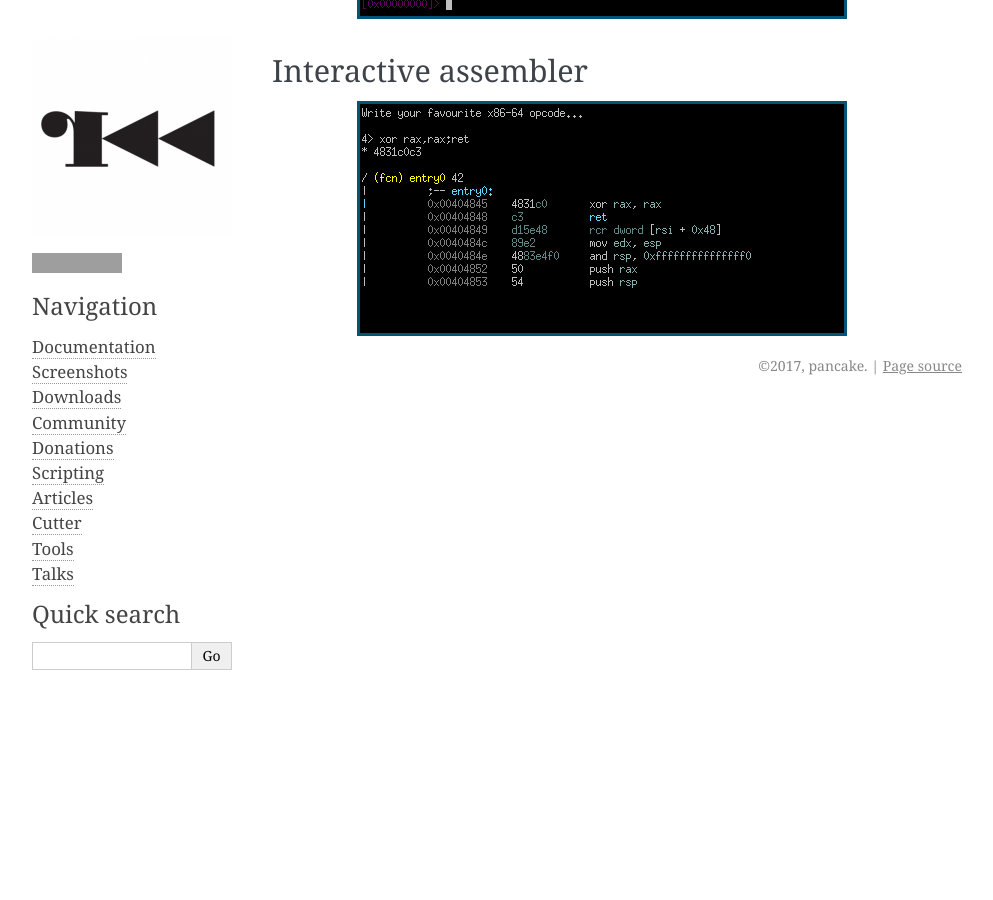
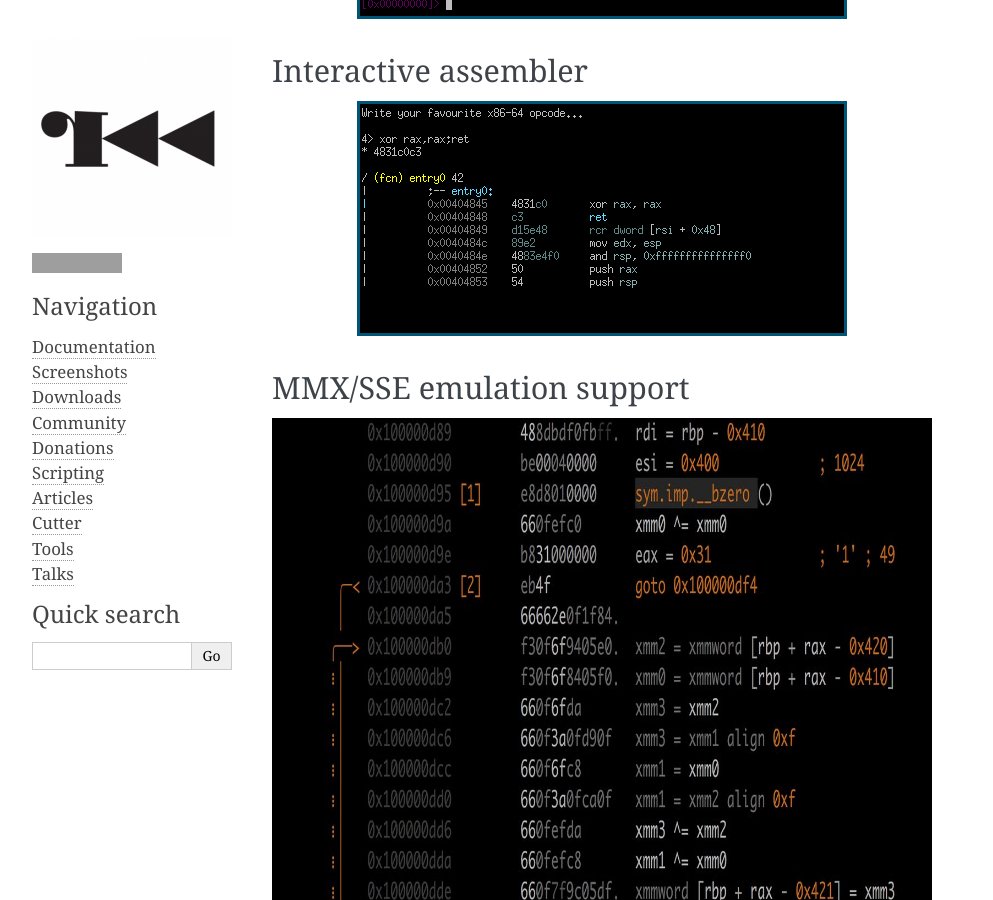
Before and after one commit to radareorg/radareorg, a Sphinx documentation site: the page built from source/screenshots.rst, in a window 1280 px wide and 900 px high, scrolled down 709 px. Shown: the whole window, without its empty margins (148-1141 px from the left). Built offline with Sphinx 7.4.7, drawn with Linux system fonts in a browser that asks for light colours; grey boxes are pictures that could not be loaded.

Commit message:
Add an other screenshot

```diff
--- a/source/screenshots.rst
+++ b/source/screenshots.rst
@@ -18,3 +18,12 @@ Interactive assembler
   :alt: radare2 interactive assembler
   :scale: 100 %
   :align: center
+
+
+MMX/SSE emulation support
+-------------------------
+
+.. image:: _static/screenshots/esil_mmx.jpg
+  :alt: emulation of mmx/sse
+  :scale: 100 %
+  :align: center
```
Also changed, not shown: source/_static/screenshots/esil_mmx.jpg (added).
